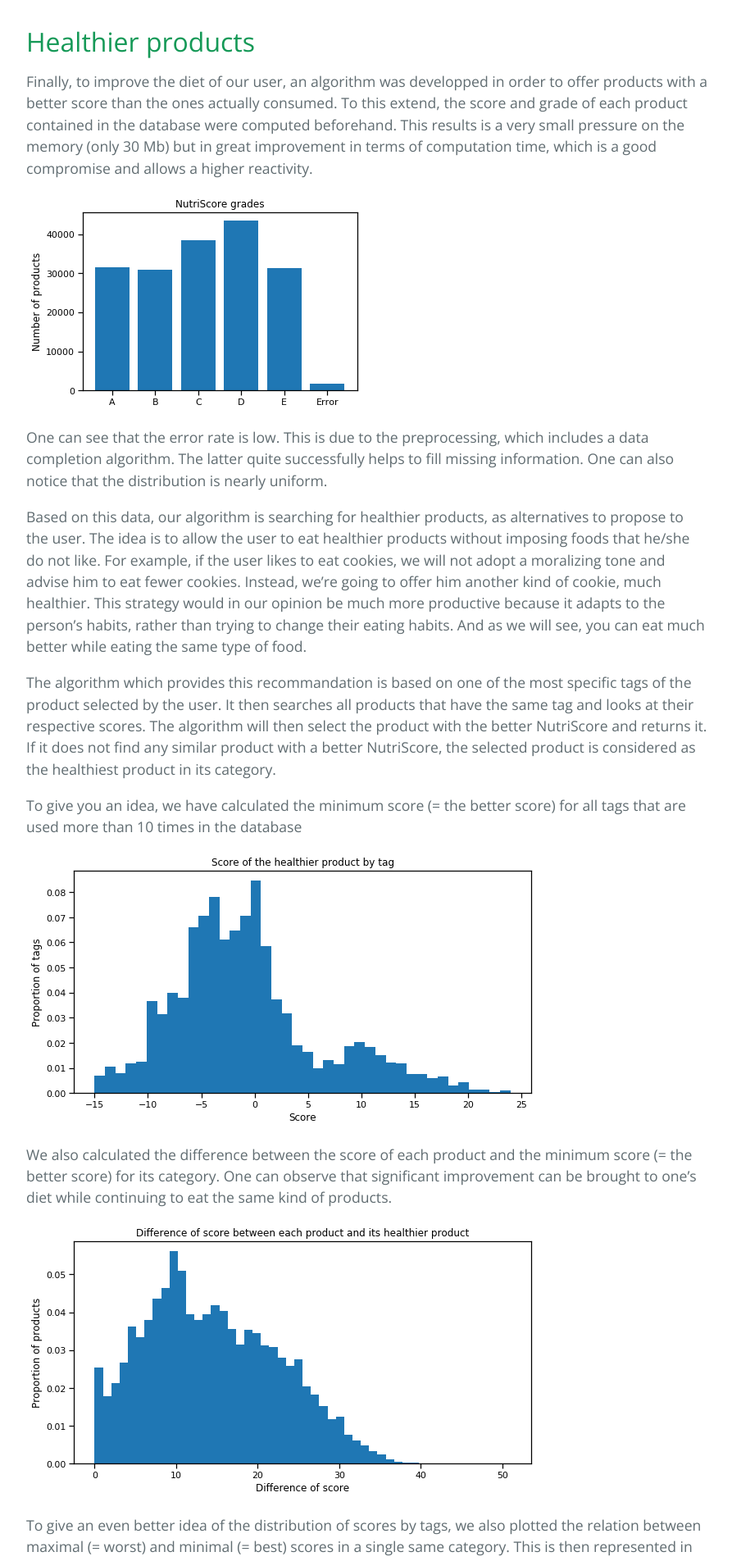
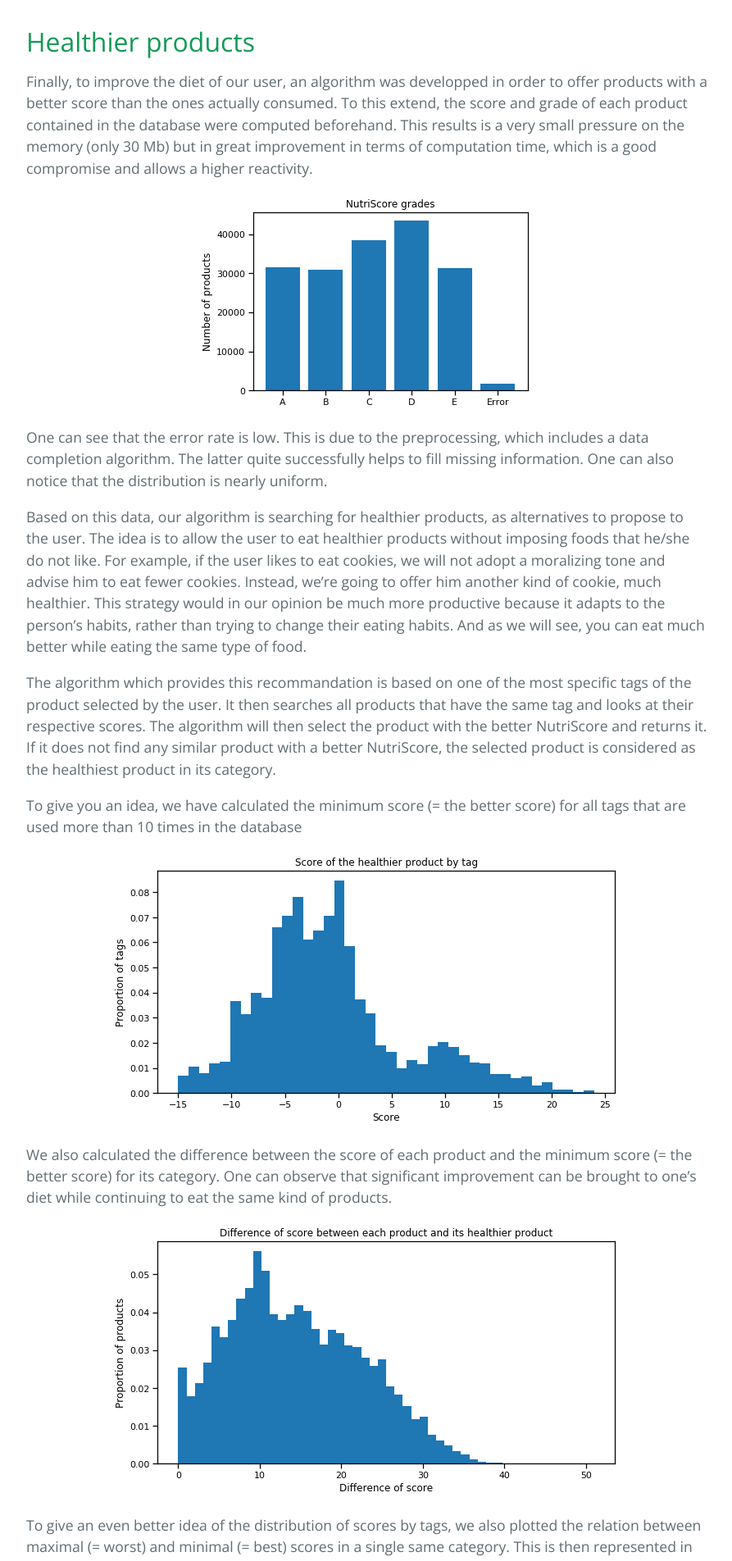
Before and after one commit to NutriTeam/Nutri_Score, a Jekyll site: the page built from algo.md, in a window 1280 px wide. Shown: the part 1609-3513 px from the top of the page at 82% size, without its empty margins (192-1085 px from the left). Built offline with Jekyll 4.4.1, drawn with Linux system fonts in a browser that asks for light colours.

Commit message:
Update algo.md

```diff
--- a/algo.md
+++ b/algo.md
@@ -20,7 +20,7 @@ On the basis of the quantities of nutritional values provided by the previous al
 ## Healthier products
 Finally, to improve the diet of our user, an algorithm was developped in order to offer products with a better score than the ones actually consumed. To this extend, the score and grade of each product contained in the database were computed beforehand. This results is a very small pressure on the memory (only 30 Mb) but in great improvement in terms of computation time, which is a good compromise and allows a higher reactivity.
 
-![png](./image/grade_proportion.png)
+<p style="text-align:center;"><img src="./image/grade_proportion.png" alt = "Grade proportion"></p>
 
 One can see that the error rate is low. This is due to the preprocessing, which includes a data completion algorithm. The latter quite successfully helps to fill missing information. One can also notice that the distribution is nearly uniform.
 
@@ -30,15 +30,15 @@ The algorithm which provides this recommandation is based on one of the most spe
 
 To give you an idea, we have calculated the minimum score (= the better score) for all tags that are used more than 10 times in the database
 
-![png](./image/min_score.png)
+<p style="text-align:center;"><img src="./image/min_score.png" alt = "Min score products"></p>
 
 We also calculated the difference between the score of each product and the minimum score (= the better score) for its category. One can observe that significant improvement can be brought to one's diet while continuing to eat the same kind of products.
 
-![png](./image/diff_score.png)
+<p style="text-align:center;"><img src="./image/diff_score.png" alt = "Difference between scores"></p>
 
 To give an even better idea of the distribution of scores by tags, we also plotted the relation between maximal (= worst) and minimal (= best) scores in a single same category. This is then represented in this graph as a density-discernible scatter plot where the darker the point, the more tags are located at that point.
 
-![png](./image/max_min_score.png)
+<p style="text-align:center;"><img src="./image/max_min_score.png" alt = "Scatter plot Max and Min score"></p>
 
 In these three graphs, one can see that the minimum scores are distributed everywhere. The healthiest products do not necessarily have a good grade. Of course, one can give a reason for this. This may be a class of products to avoid initially, such as mayonnaise, for example. Nevertheless, we will try to propose the best of these "bad products" to the user, and that is already a big improvement in some cases. One can also observe that the differences between products can be very large. In one case, we notice a significant difference of 51 in score. This huge difference can be observed at the top left of the last plot. This is actually one of the largest tags. As almost all products in the database contain this tag, this great difference can then be considered as a simple artifact in itself because it represents the maximum difference between all products.
 
```
